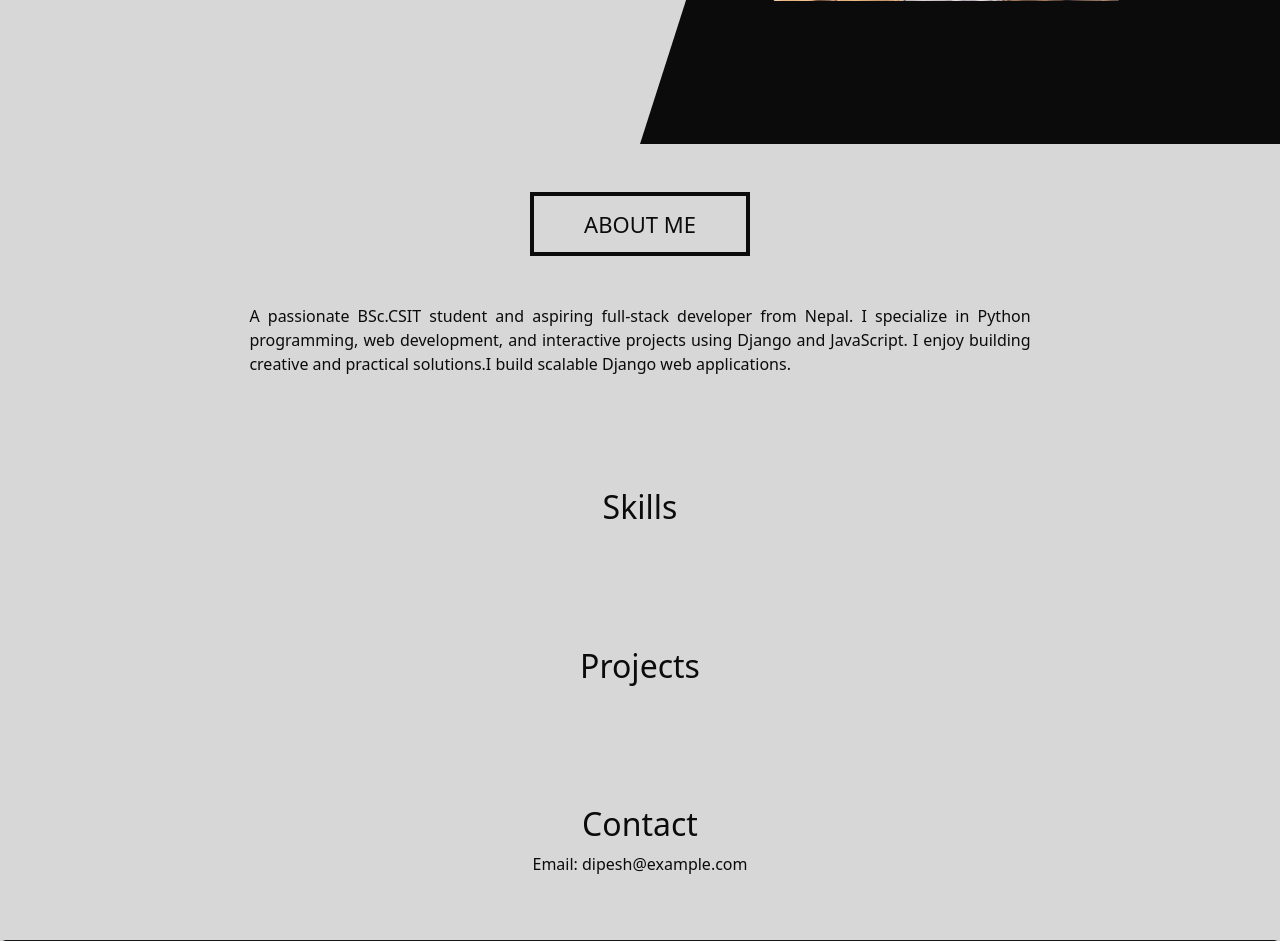
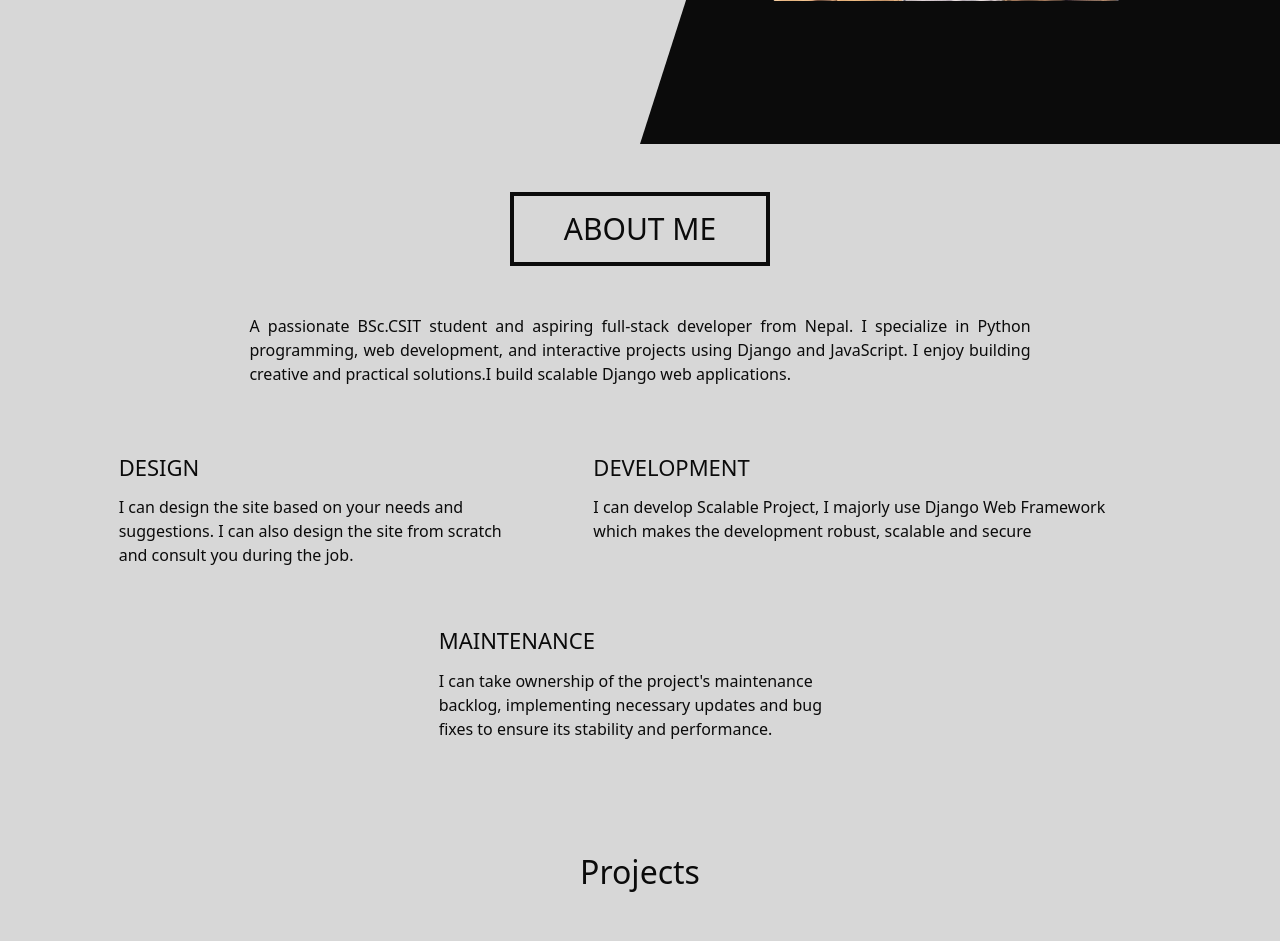
Before and after one commit to dipeshluitel/Portfolio, a Django app: page / in a window 1280 px wide. Shown: the part 656-1597 px from the top of the page. Run offline with Django 5.2, Linux system fonts and the light colour scheme; data that the repository does not hold is empty.

Commit message:
fix(id:about): UI/UX changes had been made home page separated left-right and added picture

```diff
--- a/myportfolio/portfolio/static/portfolio/css/style.css
+++ b/myportfolio/portfolio/static/portfolio/css/style.css
@@ -52,20 +52,21 @@ body{
 .about-me{
     display: inline-block;
     padding: 15px 50px;
-    font-size: 22px;
+    font-size: 30px;
     border: 4px solid #0B0B0B;
+    user-select: none;
 
 }
 .about-section p{
     width: 70%;
     text-align: justify;
+    user-select: none;
 }
 .home-btn{
     color: #0B0B0B;
     background-color: #787676;
 }
 .home-btn:hover{
-    box-shadow: 0 6px 18px rgba(0, 0, 0, 0.7);
     transform: scale(1.05);
     background-color:  #787676;
     border: 1.5px solid #444;
@@ -77,6 +78,7 @@ body{
     display: flex;
     height: 100vh;
     overflow: hidden;
+    user-select: none;
 }
 
 /* LEFT SIDE (text remains same) */
@@ -107,3 +109,25 @@ body{
     width: 70%;
     max-width: 400px;
 }
+
+.about-card {
+    width: 100%;
+    text-align: left;
+    max-width: 520px;
+    margin-top: 20px;
+    justify-content: center;
+    align-items: center;
+    user-select: none;
+}
+.about-card h2{
+    font-size: 22px;
+    margin-bottom: 15px;
+}
+.about-card:hover{
+    transform: scale(1.05);
+    background-color:  D7D7D7(106, 105, 105);
+    border: 1.5px solid #f2f2f2;
+    box-shadow: 0px 4px 10px #787676;
+    transition: 0.2s ease-in-out;
+
+}
--- a/myportfolio/portfolio/templates/portfolio/home.html
+++ b/myportfolio/portfolio/templates/portfolio/home.html
@@ -43,20 +43,34 @@
             creative and practical solutions.I build
             scalable Django web applications.</p>
     </div>
-</section>
+    <div class="about-detail container-fluid mt-5">
+        <div class="row justify-content-center g-4 text-center">
+            <div class="col-sm-12 col-md-6 col-lg-4 d-flex justify-content-center">
+                <div class="about-card">
+                    <h2>DESIGN</h2>
+                    <p>I can design the site based on your needs and suggestions. I can also design the site from
+                        scratch and consult you during the job.</p>
+                </div>
+            </div>
 
-<!-- SKILLS -->
-<section id="skills" class="py-5">
-    <div class="container">
-        <h2 class="text-center mb-4">Skills</h2>
-        <div class="row">
-            {% for skill in skills %}
-            <div class="col-md-3 text-center" data-aos="zoom-in">
-                <h5>{{ skill.name }}</h5>
+            <div class="col-sm-12 col-md-6 col-lg-6 d-flex justify-content-center">
+                <div class="about-card">
+                    <h2>DEVELOPMENT</h2>
+                    <p>I can develop Scalable Project, I majorly use Django Web Framework which makes the development
+                        robust, scalable and secure</p>
+                </div>
             </div>
-            {% endfor %}
+
+            <div class="col-sm-12 col-md-6 col-lg-4 d-flex justify-content-center">
+                <div class="about-card">
+                    <h2>MAINTENANCE</h2>
+                    <p>I can take ownership of the project's maintenance backlog, implementing necessary updates and bug
+                        fixes to ensure its stability and performance.</p>
+                </div>
+            </div>
         </div>
     </div>
+
 </section>
 
 <!-- PROJECTS -->
```
